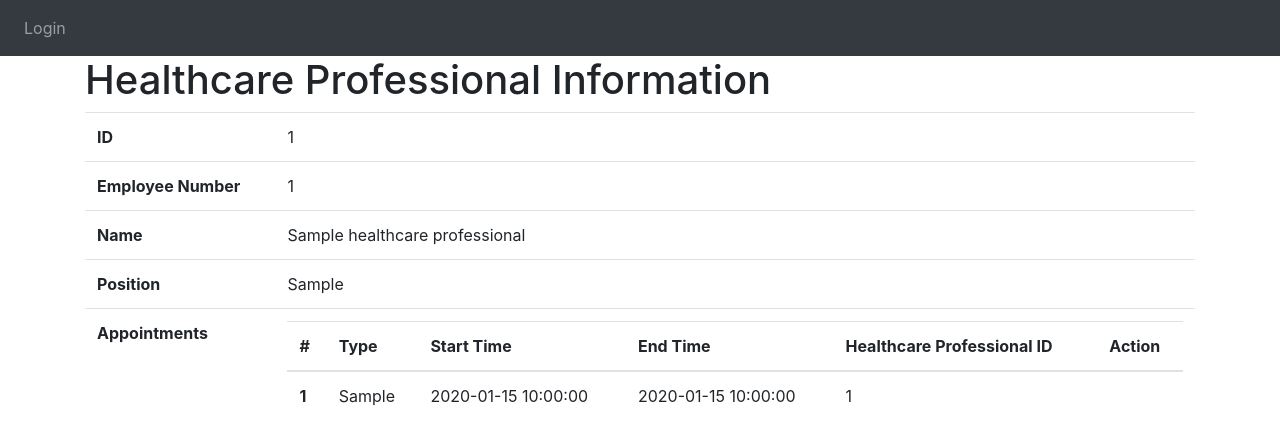
After one commit to yinpinglai/oois_doctors_surgery_information_system, a Python web app: template client/templates/healthcare_professional.html in a window 1280 px wide. The commit adds this page. Shown: the top 447 px of the page. Run offline with Jinja, Linux system fonts and the light colour scheme; the template is opened without the code that fills it: most values are stand-ins (such as "Sample title", 1, 10 or a date in 2020); some libraries are stand-ins or nearby versions.

Commit message:
Added: healthcare professional related html templates

```diff
--- a/client/factory/employee.py
+++ b/client/factory/employee.py
@@ -4,6 +4,7 @@ from client.model.employee import Employee
 from client.model.nurse import Nurse
 from client.model.doctor import Doctor
 from client.model.receptionist import Receptionist
+from client.factory.appointment import AppointmentFactory
 
 
 class EmployeeFactory:
@@ -20,14 +21,17 @@ class EmployeeFactory:
         name = payload['name'] or ''
         employee_number = payload['employee_number'] or ''
         position = payload['position'] or PositionType.staff.value
+        appointments = payload['appointments'] if 'appointments' in payload else []
 
         employee = None
         if position == PositionType.receptionist.value:
             employee = Receptionist()
         elif position == PositionType.doctor.value:
             employee = Doctor()
+            employee.appointments = AppointmentFactory.from_appointment_list_api_response(appointments)
         elif position == PositionType.nurse.value:
             employee = Nurse()
+            employee.appointments = AppointmentFactory.from_appointment_list_api_response(appointments)
         else:
             employee = Employee()
 
--- a/client/templates/base.html
+++ b/client/templates/base.html
@@ -54,6 +54,7 @@
           {% if user.is_authenticated %}
             <a class="nav-item nav-link" id="home" href="/">Home</a>
             <a class="nav-item nav-link" id="patients" href="/patients">Patients</a>
+            <a class="nav-item nav-link" id="healthcare-professionals" href="/healthcare-professionals">Healthcare Professionals</a>
             <a class="nav-item nav-link" id="logout" href="/logout">Logout</a>
           {% else %}
             <a class="nav-item nav-link" id="login" href="/login">Login</a>
--- /dev/null
+++ b/client/templates/healthcare_professional.html
@@ -0,0 +1,62 @@
+{% extends "base.html" %}
+{% block title %}Healthcare Professional Information{% endblock %}
+{% block content %}
+    <h1>Healthcare Professional Information</h1>
+
+    <table class="table">
+        <tr>
+            <th scope="row">ID</th>
+            <td>{{healthcare_professional.public_id}}</td>
+        </tr>
+        <tr>
+            <th scope="row">Employee Number</th>
+            <td>{{healthcare_professional.employee_number}}</td>
+        </tr>
+        <tr>
+            <th scope="row">Name</th>
+            <td>{{healthcare_professional.name}}</td>
+        </tr>
+        <tr>
+            <th scope="row">Position</th>
+            <td>{{healthcare_professional.get_position()}}</td>
+        </tr>
+        <tr>
+            <th scope="row">Appointments</th>
+            <td>
+                {% if healthcare_professional.appointments | length > 0 %}
+                    <table class="table">
+                        <thead>
+                        <tr>
+                            <th scope="col">#</th>
+                            <th scope="col">Type</th>
+                            <th scope="col">Start Time</th>
+                            <th scope="col">End Time</th>
+                            <th scope="col">Healthcare Professional ID</th>
+                            <th scope="col">Action</th>
+                        </tr>
+                        </thead>
+                        <tbody>
+                        {% for appointment in healthcare_professional.appointments %}
+                            <tr>
+                                <th scope="row">{{loop.index}}</th>
+                                <td>{{appointment.get_type()}}</td>
+                                <td>{{appointment.start_time}}</td>
+                                <td>{{appointment.end_time}}</td>
+                                <td>{{appointment.healthcare_professional_id}}</td>
+                                <td>
+                                    {% if user.is_receptionist() %}
+                                        <button type="button" class="btn btn-danger">Cancel</button>
+                                    {% endif %}
+                                </td>
+                            </tr>
+                        {% endfor %}
+                        </tbody>
+                    </table>
+                {% else %}
+                    No appointment records found.
+                {% endif %}
+            </td>
+        </tr>
+    </table>
+
+{% endblock %}
```
Also changed, not shown: client/model/healthcare_professional.py (+19 -0 lines), client/templates/healthcare_professionals.html (added, +29 -0 lines), client/templates/patient.html (+9 -1 lines), client/views.py (+19 -0 lines).
